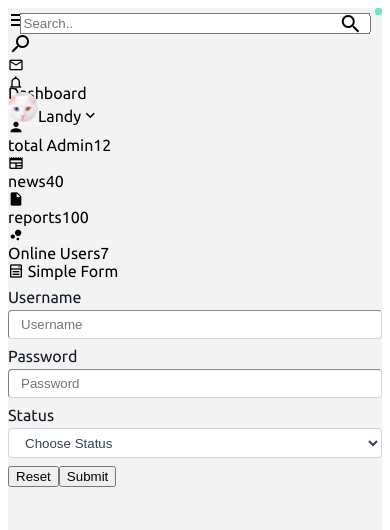
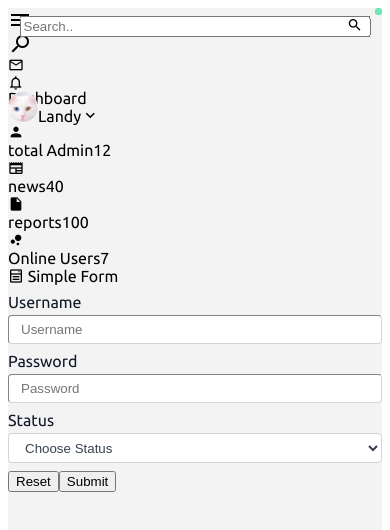
Before and after one commit to karahman34/vue-simple-tailwind-admin, a Vue app: page / in a window 390 px wide. Shown: the top 530 px of the page. Built offline with nearby package versions, Linux system fonts and the light colour scheme.

Commit message:
change navbar height

```diff
--- a/src/assets/scss/_navbar.scss
+++ b/src/assets/scss/_navbar.scss
@@ -30,7 +30,7 @@
       @media screen and (max-width: 768px) {
         & {
           position: fixed;
-          top: 12px;
+          top: calc(#{$navbar-height} / 4);
           right: 7%;
           z-index: 2;
         }
@@ -45,19 +45,12 @@
         & {
           z-index: 1;
           position: fixed;
-          top: 13px;
+          top: calc(#{$navbar-height} / 4);
           left: 50%;
           transform: translateX(-50%);
           width: 90%;
         }
       }
     }
-
-    // Mobile
-    @media screen and (max-width: 768px) {
-      & {
-        max-width: 180px;
-      }
-    }
   }
 }
--- a/src/assets/scss/_variables.scss
+++ b/src/assets/scss/_variables.scss
@@ -1,5 +1,5 @@
 /** Component Variables */
-$navbar-height: 60px;
+$navbar-height: 65px;
 
 /** Mobile */
 @media screen and (max-width: 768px) {
--- a/src/layouts/default/Navbar.vue
+++ b/src/layouts/default/Navbar.vue
@@ -28,7 +28,9 @@
         ref="searchContainer"
         class="relative search-container hidden md:block"
       >
-        <i class="mdi mdi-magnify mdi-24px absolute text-gray-500 right-2"></i>
+        <i
+          class="mdi mdi-magnify text-2xl text-gray-600 absolute right-2 md:top-1/2 md:transform md:-translate-y-1/2 md:text-xl"
+        ></i>
         <input
           type="text"
           class="rounded outline-none py-1 px-3 pr-9 text-gray-600 transition-shadow focus:ring focus:ring-green-400"
@@ -110,7 +112,7 @@ export default {
     emitShowOverlayEvent(value) {
       this.$emit('showOverlay', value)
     },
-    closeSearchOnClickOutside(e) {
+    clickEventHandler(e) {
       const target = e.target
       const ignores = [
         this.$refs.searchContainer,
@@ -127,27 +129,43 @@ export default {
 
       this.toggleSearchBox(false)
     },
+    resizeEventHandler() {
+      const width = window.innerWidth
+
+      if (width >= 768) {
+        this.toggleSearchBox(false)
+      }
+    },
     toggleSearchBox(value) {
       if (value) {
+        // Show the overlay and show the search box.
         this.emitShowOverlayEvent(true)
         this.$refs.searchContainer.classList.remove('hidden')
 
-        document.addEventListener('click', this.closeSearchOnClickOutside)
+        // Listen for click outside and the resize event.
+        document.addEventListener('click', this.clickEventHandler)
+        window.addEventListener('resize', this.resizeEventHandler)
 
         this.$nextTick(() => {
           this.$refs.searchContainer.querySelector('input').focus()
         })
       } else {
+        // Hide the overlay and show the search box.
         this.emitShowOverlayEvent(false)
         this.$refs.searchContainer.classList.add('hidden')
 
-        document.removeEventListener('click', this.closeSearchOnClickOutside)
+        this.removeEventsListener()
       }
+    },
+    removeEventsListener() {
+      // Remove event for click outside and the resize.
+      window.removeEventListener('resize', this.resizeEventHandler)
+      document.removeEventListener('click', this.clickEventHandler)
     },
   },
 
   beforeDestroy() {
-    document.removeEventListener('click', this.closeSearchOnClickOutside)
+    this.removeEventsListener()
   },
 }
 </script>
```
